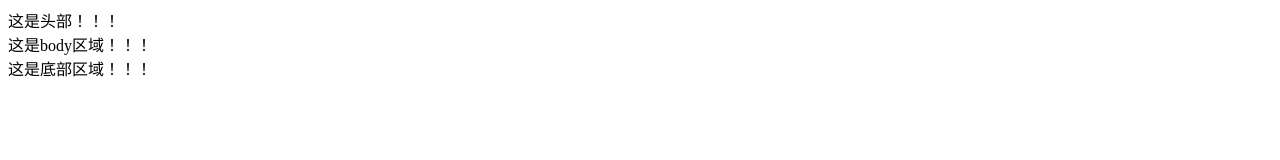
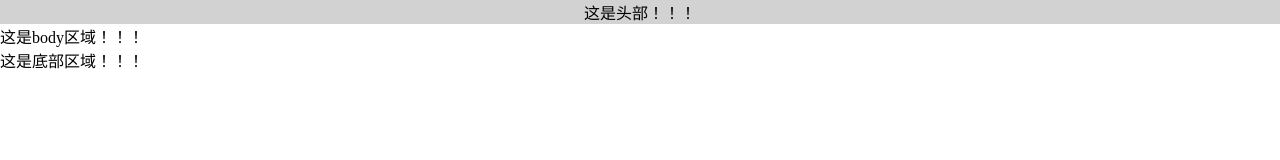
Before and after one commit to ttmoxiaomo1/ttmoxiaomo.github.io, a plain HTML site: page index.html in a window 1280 px wide. Drawn offline with Linux system fonts and the light colour scheme.

Commit message:
Update index.html

```diff
--- a/index.html
+++ b/index.html
@@ -3,6 +3,7 @@
 <head>
     <meta charset="UTF-8">
     <title>Title</title>
+    <link href="css/common.css" rel="stylesheet">
 </head>
 <body>
     <header>
```
